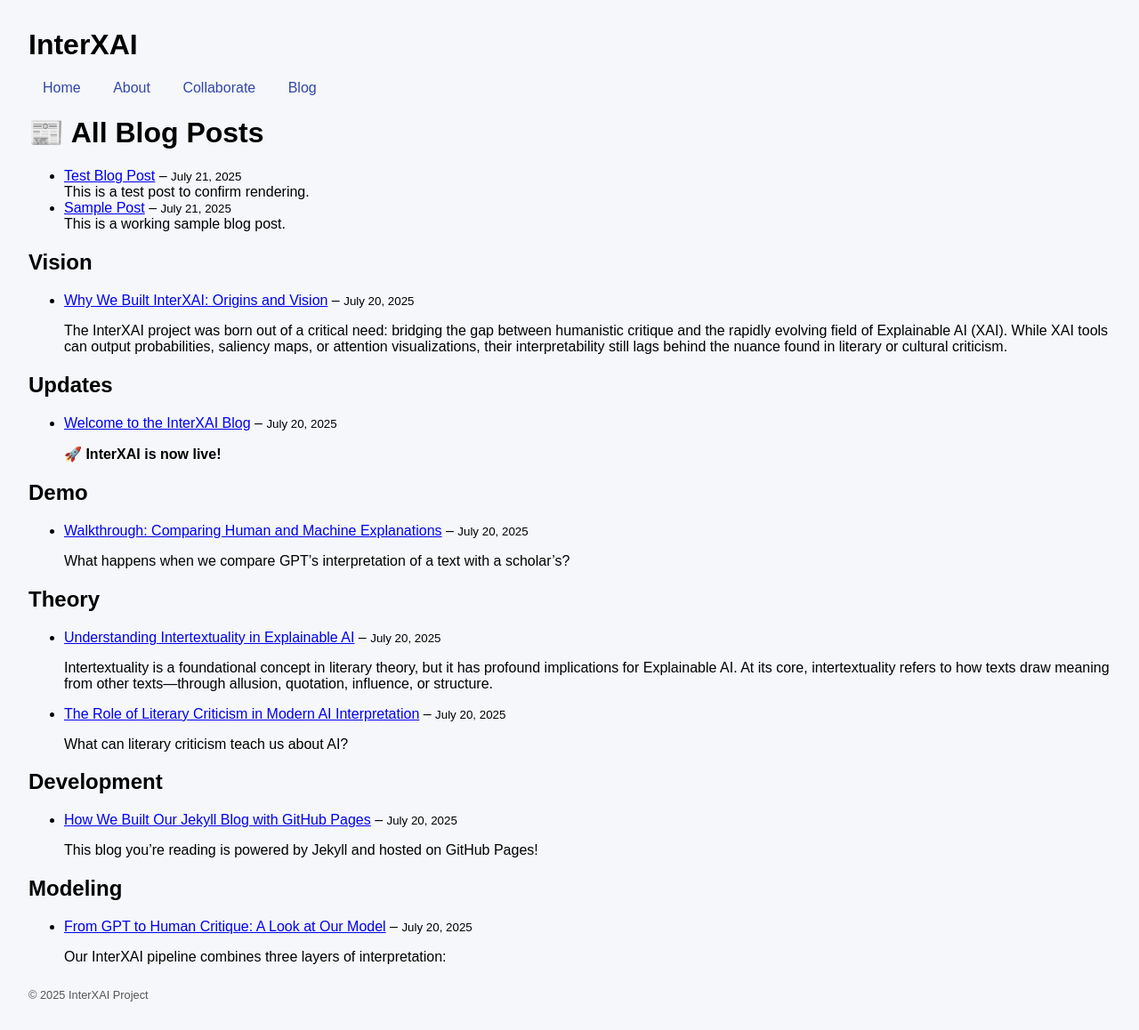
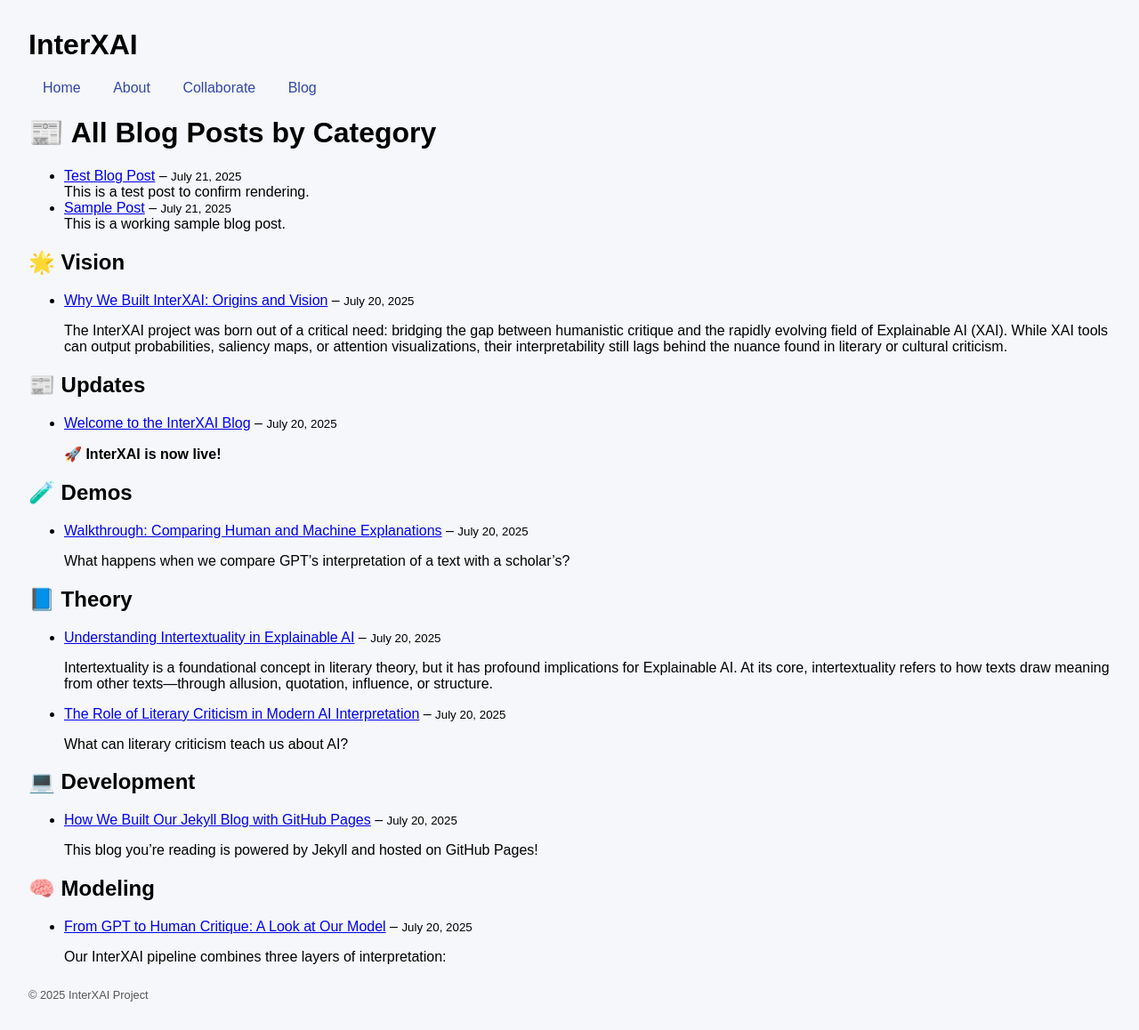
Before and after one commit to bfiliks/interxai.github.io, a Jekyll site: the page built from blog.md, in a window 1280 px wide. Shown: the whole page at 89% size. Built offline with Jekyll 4.4.1, drawn with Linux system fonts in a browser that asks for light colours.

Commit message:
Update blog.md

```diff
--- a/blog.md
+++ b/blog.md
@@ -4,17 +4,25 @@
 permalink: /blog/
 ---
 
-# 📰 All Blog Posts
+# 📰 All Blog Posts by Category
 
 {% assign grouped = site.posts | group_by_exp: "post", "post.categories[0]" %}
 {% for group in grouped %}
-  <h2>{{ group.name | capitalize }}</h2>
+  {% case group.name %}
+    {% when "theory" %} <h2>📘 Theory</h2>
+    {% when "demo" %} <h2>🧪 Demos</h2>
+    {% when "development" %} <h2>💻 Development</h2>
+    {% when "vision" %} <h2>🌟 Vision</h2>
+    {% when "modeling" %} <h2>🧠 Modeling</h2>
+    {% when "updates" %} <h2>📰 Updates</h2>
+    {% else %} <h2>{{ group.name | capitalize }}</h2>
+  {% endcase %}
   <ul>
     {% for post in group.items %}
       <li>
         <a href="{{ post.url }}">{{ post.title }}</a> –
-        <small>{{ post.date | date: "%B %d, %Y" }}</small>
-        <br/>{{ post.excerpt }}
+        <small>{{ post.date | date: "%B %d, %Y" }}</small><br/>
+        {{ post.excerpt }}
       </li>
     {% endfor %}
   </ul>
```
